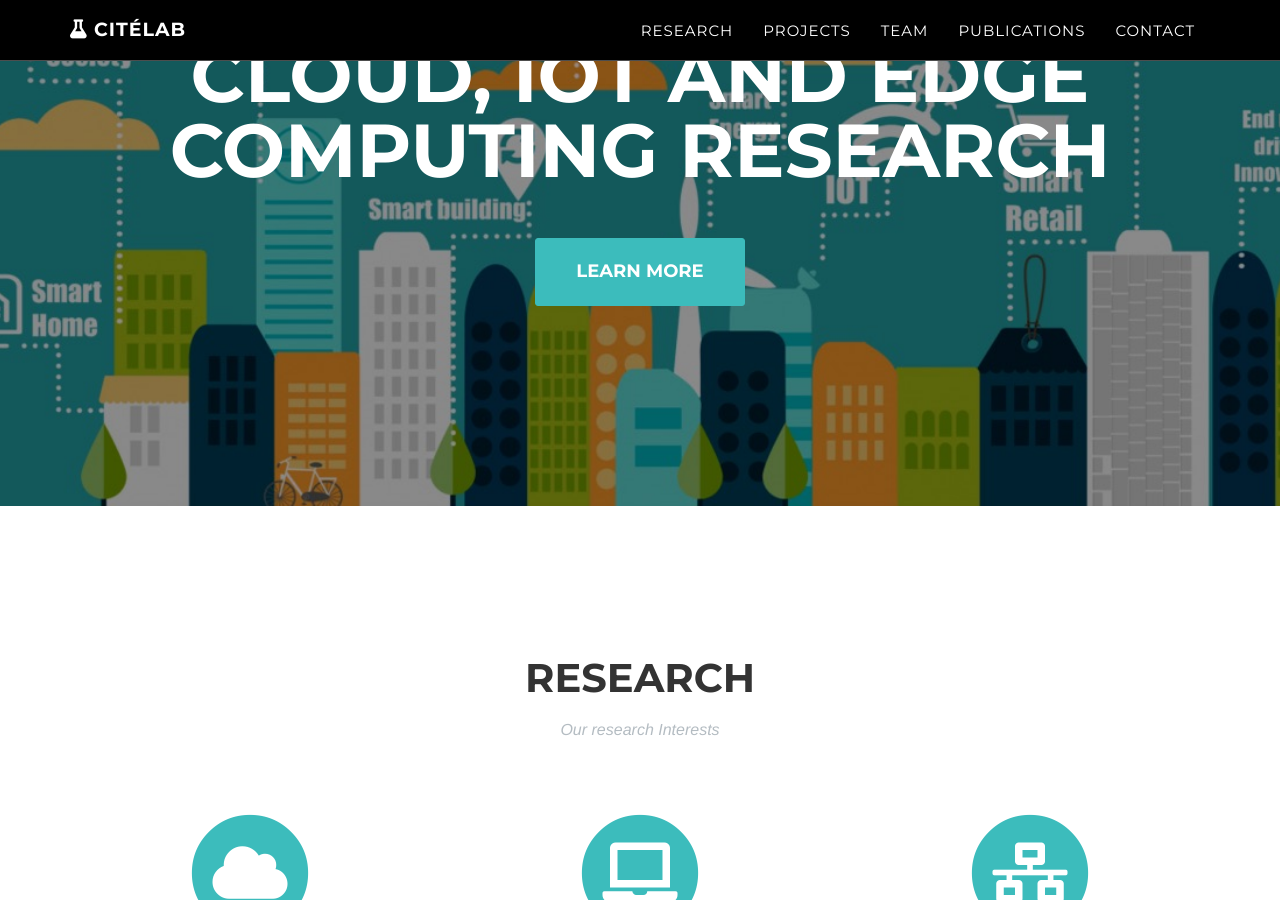
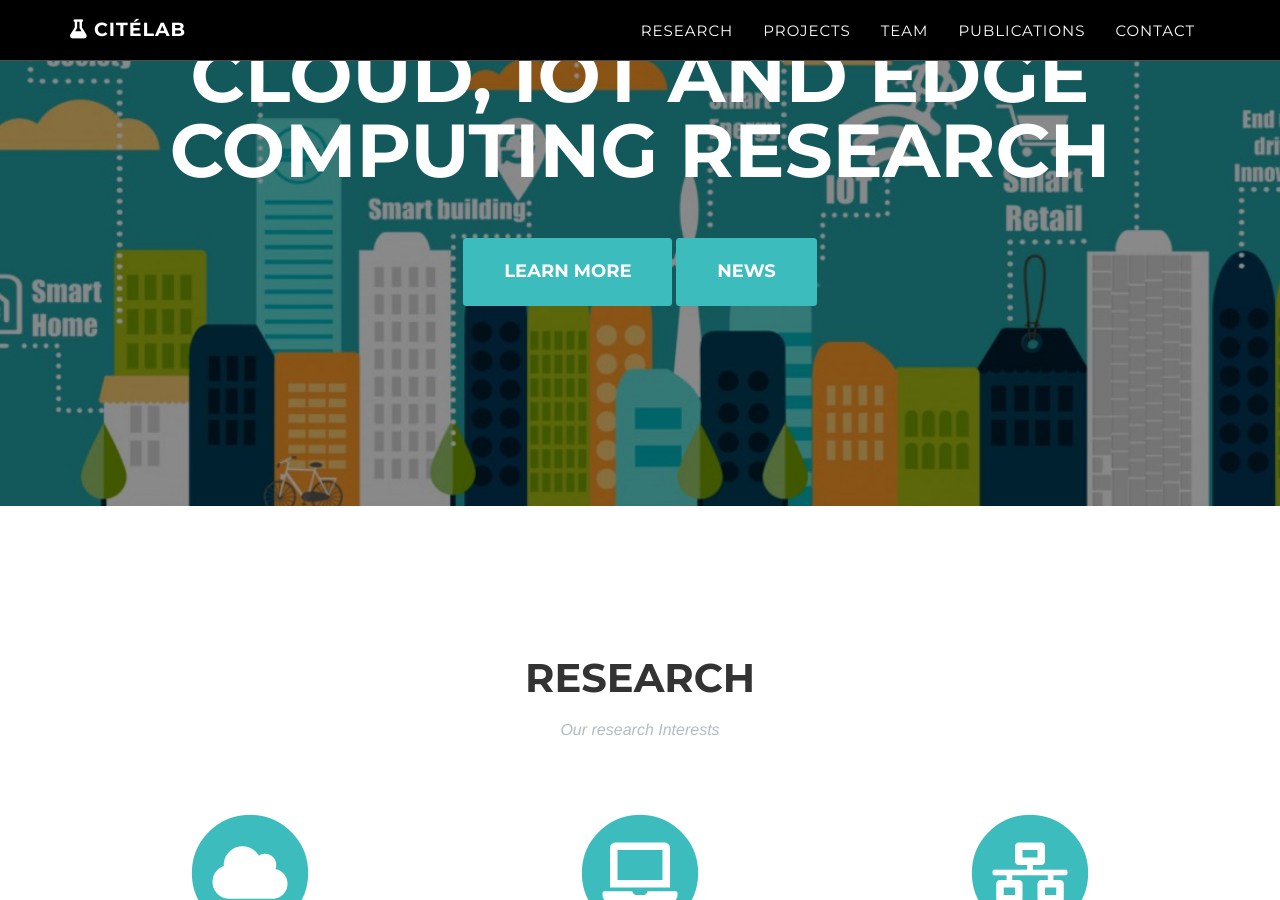
Before and after one commit to citelab/citelab.github.io, a Jekyll site: the page built from index.html, in a window 1280 px wide and 900 px high, scrolled down 327 px. Built offline with Jekyll 4.4.1, drawn with Linux system fonts in a browser that asks for light colours; some web fonts are replaced.

Commit message:
Update header.html

```diff
--- a/_includes/header.html
+++ b/_includes/header.html
@@ -5,6 +5,7 @@
                 <div class="intro-lead-in">Welcome To The CitéLab!</div>
                 <div class="intro-heading">Cloud, IoT and Edge Computing Research</div>
                 <a href="#research" class="page-scroll btn btn-xl">Learn More</a>
+                <a href="#research" class="page-scroll btn btn-xl">News</a>
             </div>
         </div>
     </header>
```
